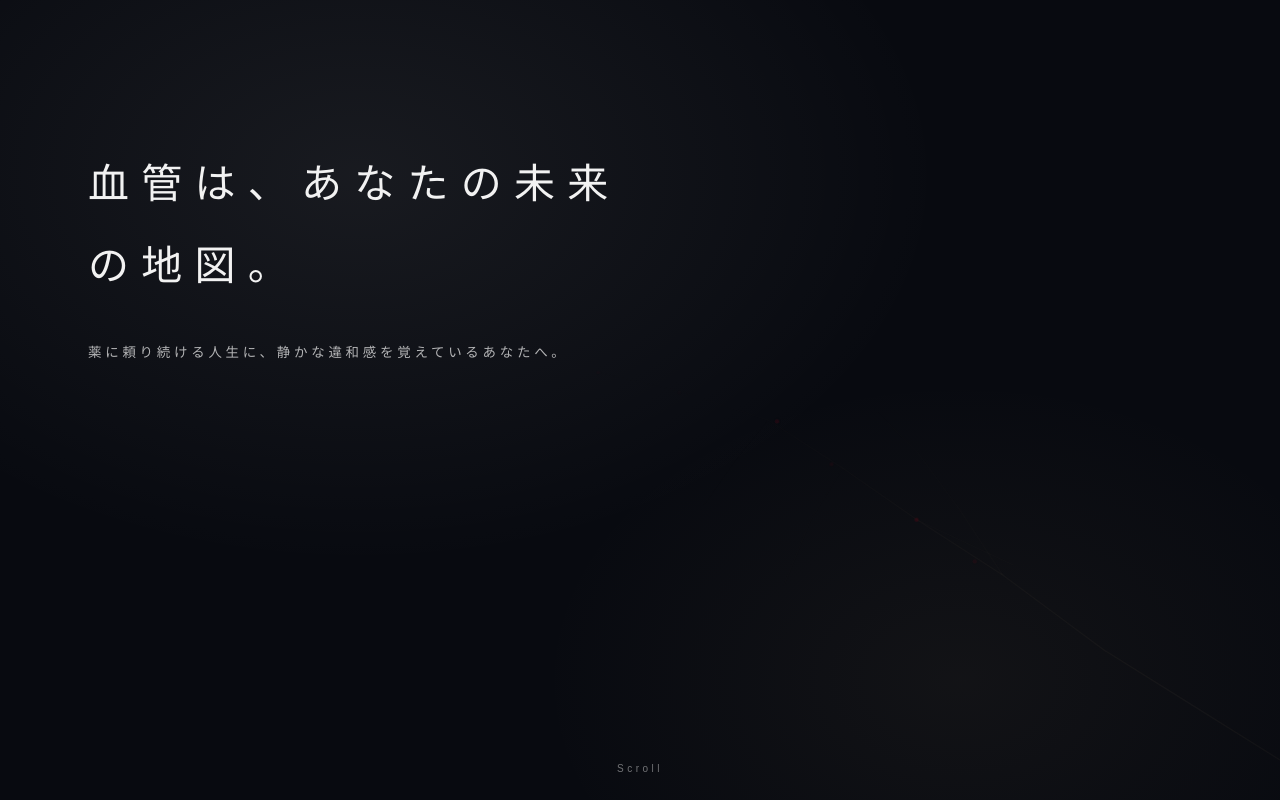
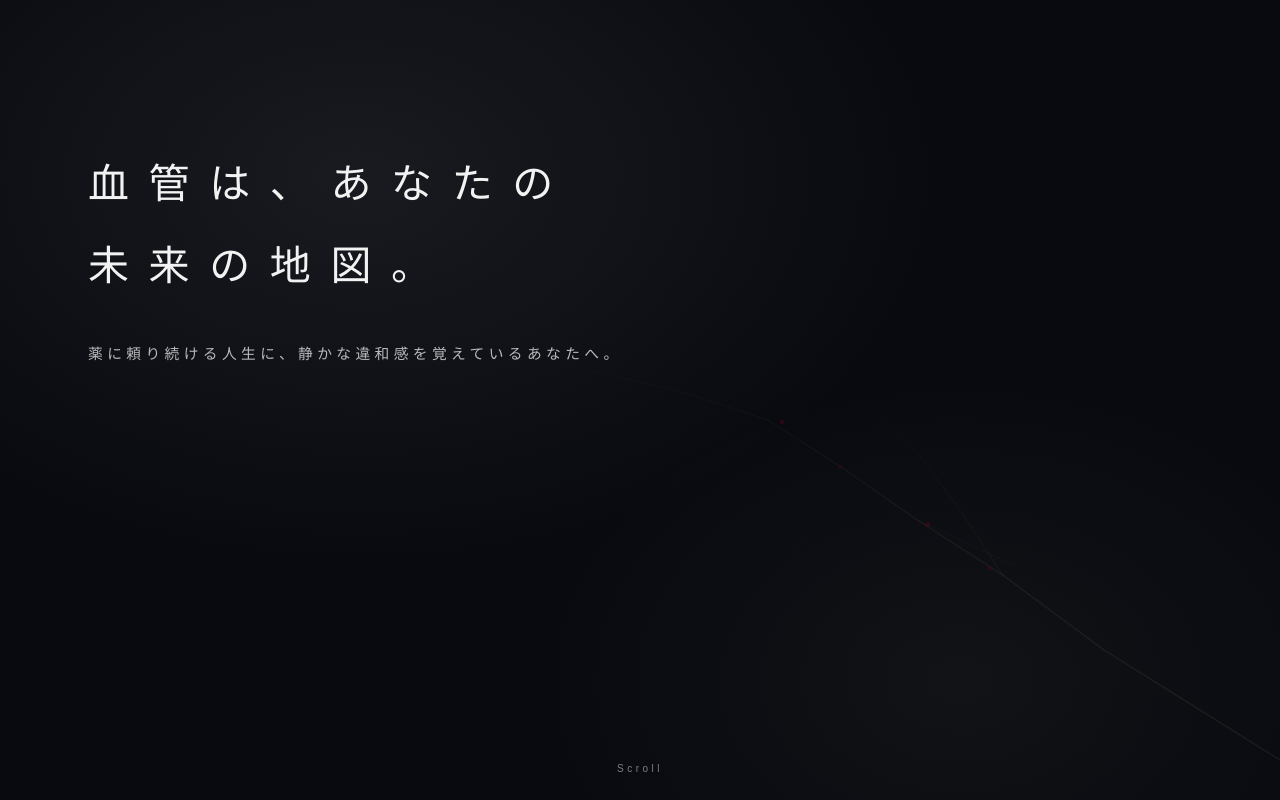
Before and after one commit to takakomaki/kekkankakumei, a Next.js app in the folder app-web/: page / in a window 1280 px wide. Shown: the top 800 px of the page. Built offline with nearby package versions, Linux system fonts and the light colour scheme.

Commit message:
Hero V2: improve chart visibility and typography

```diff
--- a/app-web/app/components/sections/hero-section.tsx
+++ b/app-web/app/components/sections/hero-section.tsx
@@ -20,19 +20,19 @@ export function HeroSection() {
           <defs>
             {/* Mist-like reveal (stronger near bottom-right) */}
             <radialGradient id="vc-mist" cx="92%" cy="88%" r="78%">
-              <stop offset="0%" stopColor="white" stopOpacity="0.95" />
-              <stop offset="35%" stopColor="white" stopOpacity="0.55" />
-              <stop offset="65%" stopColor="white" stopOpacity="0.15" />
-              <stop offset="100%" stopColor="white" stopOpacity="0" />
+              <stop offset="0%" stopColor="white" stopOpacity="0.98" />
+              <stop offset="35%" stopColor="white" stopOpacity="0.7" />
+              <stop offset="65%" stopColor="white" stopOpacity="0.35" />
+              <stop offset="100%" stopColor="white" stopOpacity="0.08" />
             </radialGradient>
             <mask id="vc-reveal">
               <rect width="1200" height="800" fill="url(#vc-mist)" />
             </mask>
 
             <linearGradient id="vc-gold" x1="1200" y1="800" x2="560" y2="380">
-              <stop offset="0%" stopColor="#B8A178" stopOpacity="0.85" />
-              <stop offset="55%" stopColor="#B8A178" stopOpacity="0.35" />
-              <stop offset="100%" stopColor="#B8A178" stopOpacity="0.08" />
+              <stop offset="0%" stopColor="#B8A178" stopOpacity="0.95" />
+              <stop offset="55%" stopColor="#B8A178" stopOpacity="0.48" />
+              <stop offset="100%" stopColor="#B8A178" stopOpacity="0.18" />
             </linearGradient>
 
             <filter id="vc-soft" x="-20%" y="-20%" width="140%" height="140%">
@@ -45,7 +45,7 @@ export function HeroSection() {
             </filter>
           </defs>
 
-          <g mask="url(#vc-reveal)" filter="url(#vc-soft)">
+            <g mask="url(#vc-reveal)" filter="url(#vc-soft)" opacity="0.92">
             {/* Main chart line */}
             <path
               d="M1200 760 L1035 650 L940 575 L860 520 L790 468 L720 420 L640 392 L560 372"
@@ -155,7 +155,7 @@ export function HeroSection() {
           <div className="relative pt-[14svh] sm:pt-[16svh] lg:pt-[18svh]">
             <div className="max-w-[34rem]">
               <h1
-                className="text-[#F2F2F2] font-extralight leading-[2] tracking-[0.3em]"
+                className="text-[#F2F2F2] font-extralight leading-[2] tracking-[0.48em]"
                 style={{
                   fontFamily:
                     '"Hiragino Mincho ProN","Yu Mincho","YuMincho","MS Mincho",serif',
@@ -166,12 +166,12 @@ export function HeroSection() {
                 血管は、あなたの未来の地図。
               </h1>
               <p
-                className="mt-8 text-[#F2F2F2]/72 font-extralight leading-[2] tracking-[0.28em]"
+                className="mt-8 text-[#F2F2F2]/75 font-extralight leading-[2] tracking-[0.3em]"
                 style={{
                   fontFamily:
                     '"Hiragino Mincho ProN","Yu Mincho","YuMincho","MS Mincho",serif',
                   fontWeight: 200,
-                  fontSize: "clamp(12px, 1.05vw, 14px)",
+                  fontSize: "clamp(13px, 1.15vw, 16px)",
                 }}
               >
                 薬に頼り続ける人生に、静かな違和感を覚えているあなたへ。
@@ -183,7 +183,7 @@ export function HeroSection() {
 
       {/* Subtle scroll hint */}
       <div className="pointer-events-none absolute bottom-6 left-1/2 -translate-x-1/2">
-        <div className="text-[#F2F2F2]/45 font-extralight tracking-[0.35em] text-[10px]">
+        <div className="text-[#F2F2F2]/50 font-extralight tracking-[0.35em] text-[10px]">
           Scroll
         </div>
       </div>
@@ -194,18 +194,19 @@ export function HeroSection() {
           animation-name: vcBreath;
           animation-timing-function: ease-in-out;
           animation-iteration-count: infinite;
-          opacity: 0.25;
-          filter: drop-shadow(0 0 6px rgba(150, 0, 24, 0.35));
+          opacity: 0.48;
+          filter: drop-shadow(0 0 10px rgba(150, 0, 24, 0.55))
+            drop-shadow(0 0 18px rgba(150, 0, 24, 0.25));
         }
         @keyframes vcBreath {
           0%,
           100% {
-            opacity: 0.18;
-            transform: scale(0.92);
+            opacity: 0.35;
+            transform: scale(0.96);
           }
           50% {
             opacity: 1;
-            transform: scale(1.12);
+            transform: scale(1.16);
           }
         }
       `}</style>
```
